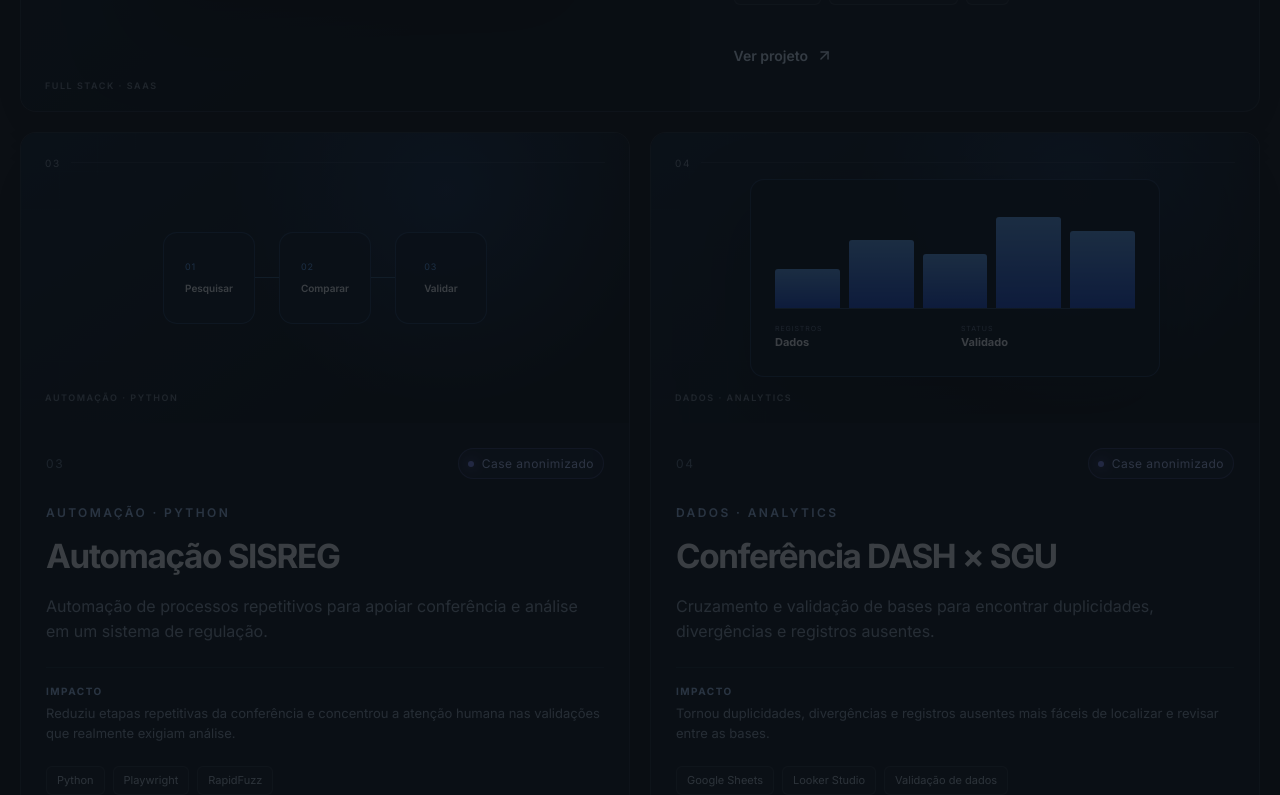
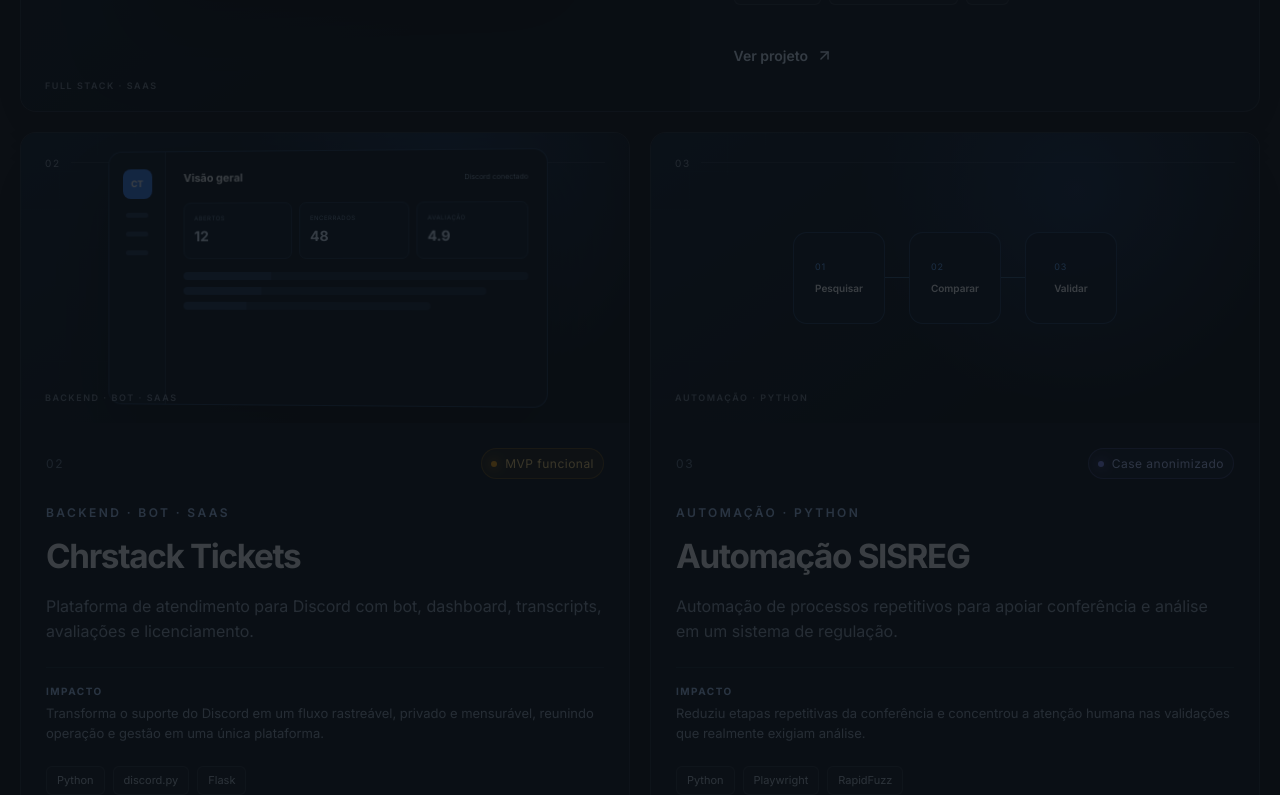
Before and after one commit to chrstack/chrstack, a Next.js app: page / in a window 1280 px wide. Shown: the part 1485-2280 px from the top of the page. Built offline with nearby package versions, Linux system fonts and the light colour scheme.

Commit message:
feat: add Chrstack Tickets case study

```diff
--- a/src/app/enhancements.css
+++ b/src/app/enhancements.css
@@ -174,6 +174,18 @@
 .settz-lines i:nth-child(2) { width: 82%; }.settz-lines i:nth-child(3) { width: 61%; }
 .settz-lines b { margin-top: 8px; color: #bfdbfe; font-size: 9px; letter-spacing: .06em; text-transform: uppercase; }
 
+.tickets-preview { width: min(92%,440px); aspect-ratio: 1.72; display: grid; grid-template-columns: 58px 1fr; overflow: hidden; border: 1px solid rgba(96,165,250,.26); border-radius: 14px; background: #0a101a; box-shadow: 0 30px 70px rgba(0,0,0,.48); transform: perspective(800px) rotateY(-3deg); }
+.tickets-sidebar { display: flex; flex-direction: column; align-items: center; gap: 14px; padding: 17px 12px; border-right: 1px solid #1d2b3d; background: #0c1421; }
+.tickets-sidebar b { width: 30px; height: 30px; display: grid; place-items: center; border-radius: 8px; background: #3b82f6; color: white; font-size: 9px; }
+.tickets-sidebar i { width: 23px; height: 5px; border-radius: 5px; background: #22334a; }
+.tickets-panel { padding: 18px; }
+.tickets-header { display: flex; align-items: center; justify-content: space-between; margin-bottom: 15px; }
+.tickets-header span { font-size: 11px; font-weight: 700; }.tickets-header small { color: #8da0b7; font-size: 7px; }
+.tickets-metrics { display: grid; grid-template-columns: repeat(3,1fr); gap: 7px; }
+.tickets-metrics span { display: flex; flex-direction: column; padding: 10px; border: 1px solid #1c2d43; border-radius: 7px; background: #0d1827; }
+.tickets-metrics small { color: #6f849e; font-size: 6px; letter-spacing: .08em; }.tickets-metrics b { margin-top: 3px; color: #dbeafe; font-size: 14px; }
+.tickets-list { display: grid; gap: 7px; margin-top: 13px; }.tickets-list i { height: 8px; border-radius: 4px; background: linear-gradient(90deg,#203451 0 26%,#162337 26%); }.tickets-list i:nth-child(2){width:88%}.tickets-list i:nth-child(3){width:72%}
+
 .automation-preview { width: 92%; display: flex; align-items: center; justify-content: center; }
 .automation-preview>div { width: 92px; height: 92px; display: grid; place-content: center; gap: 5px; border: 1px solid rgba(96,165,250,.26); border-radius: 14px; background: rgba(11,23,38,.82); }
 .automation-preview>div span { color: #60a5fa; font-size: 9px; letter-spacing: .1em; }.automation-preview>div b { font-size: 10px; font-weight: 600; }
--- a/src/components/project-visual.tsx
+++ b/src/components/project-visual.tsx
@@ -16,6 +16,16 @@
           <div className="settz-lines"><i/><i/><i/><b>Comparação inteligente</b></div>
         </div>
       )}
+      {project.slug === "chrstack-tickets" && (
+        <div className="tickets-preview">
+          <div className="tickets-sidebar"><b>CT</b><i/><i/><i/></div>
+          <div className="tickets-panel">
+            <div className="tickets-header"><span>Visão geral</span><small>Discord conectado</small></div>
+            <div className="tickets-metrics"><span><small>ABERTOS</small><b>12</b></span><span><small>ENCERRADOS</small><b>48</b></span><span><small>AVALIAÇÃO</small><b>4.9</b></span></div>
+            <div className="tickets-list"><i/><i/><i/></div>
+          </div>
+        </div>
+      )}
       {project.slug === "automacao-sisreg" && (
         <div className="automation-preview">
           <div><span>01</span><b>Pesquisar</b></div><i/><div><span>02</span><b>Comparar</b></div><i/><div><span>03</span><b>Validar</b></div>
--- a/src/data/projects.ts
+++ b/src/data/projects.ts
@@ -1,5 +1,5 @@
 export type Project = {
-  slug: "curriculo-pronto" | "settz" | "automacao-sisreg" | "analise-dados-dash-sgu";
+  slug: "curriculo-pronto" | "chrstack-tickets" | "settz" | "automacao-sisreg" | "analise-dados-dash-sgu";
   index: string;
   name: string;
   label: string;
@@ -42,8 +42,27 @@
     url: "https://curriculo-pronto.chrstack.chatgpt.site",
   },
   {
+    slug: "chrstack-tickets",
+    index: "02",
+    name: "Chrstack Tickets",
+    label: "CT",
+    shortDescription: "Plataforma de atendimento para Discord com bot, dashboard, transcripts, avaliações e licenciamento.",
+    description: "Um sistema completo para centralizar e organizar o suporte em comunidades Discord, conectando bot, painel administrativo, autenticação, banco de dados e uma estrutura SaaS multi-servidor.",
+    status: "MVP funcional",
+    statusTone: "progress",
+    eyebrow: "Backend · Bot · SaaS",
+    problem: "Equipes de comunidades no Discord precisam organizar solicitações privadas, distribuir atendimentos, preservar o histórico e acompanhar a qualidade do suporte sem depender de processos manuais ou informações espalhadas.",
+    solution: "O Chrstack Tickets integra um bot Discord a um dashboard web. Cada servidor configura sua operação, abre tickets por setor, controla a equipe, gera transcripts e acompanha histórico, avaliações e indicadores em uma experiência centralizada.",
+    decisions: ["Separar os atendimentos por setor e gerar um protocolo automático para cada ticket", "Manter canais privados com permissões específicas para equipe e participantes", "Usar Discord OAuth2 para mostrar ao administrador somente servidores que ele pode gerenciar", "Projetar desde o MVP uma arquitetura multi-servidor com planos e licenças", "Preservar o histórico com transcripts HTML, registros de eventos e avaliações pós-atendimento"],
+    currentState: "MVP funcional com criação, gerenciamento e encerramento de tickets, transcripts, avaliações, dashboard, múltiplos servidores e licenciamento já operacionais.",
+    nextStep: "Implantar bot e dashboard em infraestrutura de produção 24/7 e evoluir o fluxo comercial com automação de pagamentos.",
+    impact: "Transforma o suporte do Discord em um fluxo rastreável, privado e mensurável, reunindo operação e gestão em uma única plataforma.",
+    features: ["Painéis de tickets por setor", "Protocolo e numeração automática", "Assumir e transferir atendimentos", "Controle de participantes e permissões", "Transcripts automáticos em HTML", "Avaliação de 1 a 5 estrelas", "Dashboard com histórico e estatísticas", "Login com Discord OAuth2", "Gerenciamento de múltiplos servidores", "Planos Free, Pro e Business", "Licenças com validade e limite de servidores"],
+    technologies: ["Python", "discord.py", "Flask", "SQLite", "Discord OAuth2", "HTML", "CSS"],
+  },
+  {
     slug: "settz",
-    index: "02",
+    index: "05",
     name: "SETTZ",
     label: "S",
     shortDescription: "Pesquisa e contexto para ajudar você a avaliar melhor uma compra.",
@@ -102,8 +121,8 @@
   },
 ];
 
-const homeOrder: Project["slug"][] = ["curriculo-pronto", "automacao-sisreg", "analise-dados-dash-sgu"];
-const portfolioOrder: Project["slug"][] = [...homeOrder, "settz"];
+const homeOrder: Project["slug"][] = ["curriculo-pronto", "chrstack-tickets", "automacao-sisreg"];
+const portfolioOrder: Project["slug"][] = ["curriculo-pronto", "chrstack-tickets", "automacao-sisreg", "analise-dados-dash-sgu", "settz"];
 
 export const featuredProjects = homeOrder.map((slug) => projects.find((project) => project.slug === slug) as Project);
 export const portfolioProjects = portfolioOrder.map((slug) => projects.find((project) => project.slug === slug) as Project);
```
